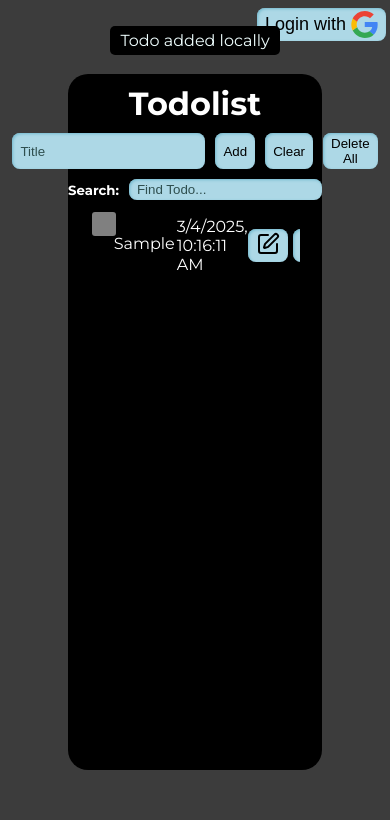
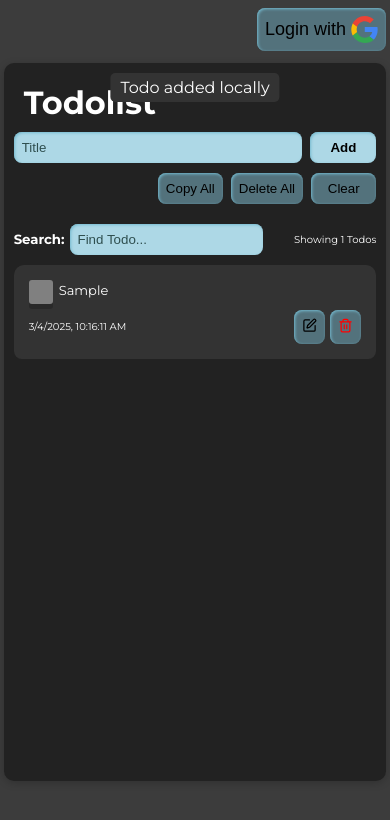
Before and after one commit to Gautam7352/algoTodoList, a React (Vite) app in the folder crud-frontend/: page / in a window 390 px wide. Both pictures are taken after typing "Sample" into the empty fields and a click on the input "Add". Shown: the top 820 px of the page. Built offline with nearby package versions, Linux system fonts and the light colour scheme; no server answers.

Commit message:
ui/copybtn

```diff
--- a/crud-frontend/src/components/Todos.jsx
+++ b/crud-frontend/src/components/Todos.jsx
@@ -1,7 +1,8 @@
 import React from "react";
 import useTodos from "../utils/useTodos";
 import Loading from "./Loading";
-import { SquarePen,Trash2,X } from 'lucide-react';
+import { SquarePen, Trash2, X } from "lucide-react";
+
 const Todos = () => {
   const {
     filteredTodos,
@@ -19,12 +20,13 @@ const Todos = () => {
     deleteTodo,
     deleteAllTodos,
     toggleCompletion,
+    copyAllTodos
   } = useTodos();
 
   return (
     <div className="todos">
-      {msg&&<div className="message">{msg}</div>}
-      {loading&&<div className="progressBar"></div>}
+      {msg && <div className="message">{msg}</div>}
+      {loading && <div className="progressBar"></div>}
       <h1>Todolist</h1>
       <form
         onSubmit={(e) => {
@@ -32,7 +34,10 @@ const Todos = () => {
           else addTodo(e);
         }}
       >
+        <div className="todoinput">
+
         <input
+          id="todoInput"
           autoComplete="true"
           placeholder="Title"
           type="text"
@@ -40,17 +45,24 @@ const Todos = () => {
           onChange={(e) => setInput(e.target.value)}
           required
           />
-        <input type="submit" value={updateId ? "Update" : "Add"} />
-        <button type="button" onClick={() => {setInput("");setUpdateId(null)}}>
+        <input
+          id="addBtn"
+        type="submit" value={updateId ? "Update" : "Add"} />
+          </div>
+        <div className="moreOptions">
+          <button id="copyAll" type="button" onClick={copyAllTodos} title="Copy whole todolist with formatting.">Copy All</button>
+          <button id="deleteAll" type="button" onClick={deleteAllTodos}>
+            Delete All
+          </button>
+          <button id="clearBtn" type="button" onClick={() => { setInput(""); setUpdateId(null); }}>
             {updateId ? "Cancel" : "Clear"}
           </button>
-        <button type="button" onClick={deleteAllTodos}>
-          Delete All
-        </button>
+        </div>
       </form>
+      <div className="search-container">
 
           <div className="search">
-        <h5>Search: </h5>
+            <h5>Search:</h5>
             <input
               type="text"
               placeholder="Find Todo..."
@@ -63,48 +75,43 @@ const Todos = () => {
               </button>
             )}
           </div>
-
+          <div className="todoCount">Showing {filteredTodos.length} Todos</div>
+        </div>
 
       <div className="todolist-container">
         {loading ? (
           <Loading />
-        ) : (
-          <table>
-            <tbody>
-              {filteredTodos?.length ? (
+        ) : filteredTodos?.length ? (
           filteredTodos.map((todo) => (
-                  <tr key={todo._id} className="todo">
-                    <td>
+            <div key={todo._id} className="todo-item">
+              <div className="todo-header">
                 <label className="check">
                   <input
                     type="checkbox"
                     checked={todo.completed}
-                          onChange={() =>
-                            toggleCompletion(todo._id, todo.completed)
-                          }
+                    onChange={() => toggleCompletion(todo._id, todo.completed)}
                   />
                   <div className="box"></div>
                 </label>
-                    </td>
-                    <td>{todo.title}</td>
-                    <td>
-                      <span>{new Date(todo.time).toLocaleString()}</span>
-                      <p className="todo-options">
-                        <button onClick={() => editTodo(todo._id)}><SquarePen color="black" /></button>
-                        <button onClick={() => deleteTodo(todo._id)}><Trash2 color="red" /></button>
-                      </p>
-                    </td>
-                  </tr>
+                <div className="todo-title">{todo.title}</div>
+              </div>
+              <div className="todo-footer">
+                <span className="todoDate">
+                  {new Date(todo.time).toLocaleString()}
+                </span>
+                <div className="todo-options">
+                  <button onClick={() => editTodo(todo._id)}>
+                    <SquarePen color="black" />
+                  </button>
+                  <button onClick={() => deleteTodo(todo._id)}>
+                    <Trash2 color="red" />
+                  </button>
+                </div>
+              </div>
+            </div>
           ))
         ) : (
-                <tr>
-                  <td style={{ textAlign: "center" }}>
-                    {"No Todo Added..."}
-                  </td>
-                </tr>
-              )}
-            </tbody>
-          </table>
+          <div className="no-todos">No Todo Added...</div>
         )}
       </div>
     </div>
--- a/crud-frontend/src/index.css
+++ b/crud-frontend/src/index.css
@@ -11,9 +11,33 @@ body {
   padding: 0;
 
 }
-::-webkit-scrollbar{
-  opacity: 0;
+/* For Firefox */
+* {
+  scrollbar-width: thin;
+  scrollbar-color: lightblue #222;
 }
+
+/* For Chrome, Edge, and Safari */
+::-webkit-scrollbar {
+  width: 8px; /* Width of the scrollbar */
+  height: 8px;
+}
+
+::-webkit-scrollbar-track {
+  background: #222; /* Background of the scrollbar track */
+  border-radius: 10px;
+}
+
+::-webkit-scrollbar-thumb {
+  background-color: lightblue; /* Color of the scrollbar thumb */
+  border-radius: 10px;
+  border: 2px solid #222; /* Creates a padding around thumb */
+}
+
+::-webkit-scrollbar-thumb:hover {
+  background-color: lightblue; /* Change on hover */
+}
+
 ::placeholder{
   color:darkslategrey;
 }
@@ -25,148 +49,217 @@ body {
   font-size: large;
   font-weight: 600px;
 }
-.todos{
-  width: 60%;
-  height: 80%;
-  background-color: black;
-  border-radius: 20px;
-  color: white;
-  justify-content: start;
-  align-items: center;
-  display: flex;
-  flex-direction: column;
-  padding: 10px;
-  gap: 10px;
-  position:relative;
+.todos {
+  width: 90%;
+  max-width: 600px;
+  margin: 20px auto;
+  background-color: #222;
+  color: #fff;
+  border-radius: 10px;
+  padding: 20px;
+  box-shadow: 0 2px 8px rgba(0, 0, 0, 0.2);
+  position: relative;
 }
-.progressBar{
-  position: absolute;
-  top: 0;
-  left: 17px;
-  width: 96%;
+
+.message {
+  position:absolute;
+  left: 50%;
+  transform: translateX(-50%);
+  padding: 5px 10px;
+  text-align: center;
+  background-color: #333;
+  border-radius: 5px;
+}
+
+.progressBar {
+  height: 4px;
+  width: 100%;
   background-color: #40c540;
-  height: 1px;
-  border-radius: 20px;
-  animation: progressAnime 0.2s ease-in ;
+  margin-bottom: 10px;
+  border-radius: 2px;
+  animation: progressAnime 0.2s ease-in;
 }
+
 @keyframes progressAnime {
-  form{
-    width: 10%;
+  from {
+    width: 0%;
   }
-  to{
-    width: 96%;
+  to {
+    width: 100%;
   }
 }
-form{
+
+form {
   display: flex;
+  /* align-items: center; */
+  flex-direction: column;
   gap: 10px;
+  margin-bottom: 20px;
 }
-.message{
-  position: absolute;
-  top: -7%;
-  z-index: 100;
-  background-color: black;
-  color: azure;
-  border-radius: 5px;
-  padding: 5px 10px;
+.todoinput{
+  display: flex;
+  justify-content: space-between;
 }
-input, button{
-  padding: 3px 8px;
+#todoInput{
+  width: 85%;
+}
+#addBtn{
+  width: 11%;
+  font-weight: bold;
+}
+.moreOptions{
+  display: flex;
+  justify-content: end;
+  gap: 0.5em;
+}
+#clearBtn{
+  width: 11%;
+}
+input, button {
+   padding:  8px;
   border-radius: 8px;
   background-color: lightblue;
   border:none;
   box-shadow: inset 1px 1px 3px rgb(116, 186, 207);
+}
 
-  /* 1px solid lavenderblush; */
+button {
+  cursor: pointer;
+  background-color: rgb(83, 114, 124);
 }
-button{
+.search-container{
+  display: flex;
+  justify-content: space-between;
+  align-items: center;
+  margin-bottom: 10px;
+}
+.search {
+  display: flex;
+  align-items: center;
+  gap: 5px;
+}
+
+.clearSearch {
+  border: none;
   cursor: pointer;
 }
-.search{
+
+.todolist-container {
+  overflow-y: auto;
+  width: 100%;
+  height: 60vh;
   display: flex;
-  gap: 10px;
-  align-items: center;
-}
-.clearSearch{
-  padding: 0;
-  opacity: 1;
-  animation: fadeIn 0.8s ease-in ;
-}
-
-.todolist-container{
-  width: 90%;
-  max-height:100%;
-  overflow-y: auto;
-}
-table{
-  width: 100%;
-  border: none;
-}
-.todo{
-  width: 100%;
-  animation: slideUp ease-in ;
-  animation-duration: 0.3s;
-
-}
-tr{
-  transition: all 0.2s ease-in-out;
-}
-tr:hover{
-  background-color: rgba(169, 169, 169, 0.541);
-  color: black;
-
-  cursor: pointer;
-}
-tr td:nth-child(1){
-  display: flex;
-  justify-content: center;
-  align-items: center;
-}
-
-tr td:nth-child(2){
-  width: 55%;
-}
-
-tr td:nth-child(3){
-  display:flex;
-  justify-content: space-between;
-  align-items: center;
+  flex-direction: column;
+  gap: 15px;
+  border-radius: 10px;
 
 }
 
-.todo-options{
+.todo-item {
+  background-color: #333;
+  padding: 15px;
+  border-radius: 8px;
+}
+
+.todo-header {
   display: flex;
-  justify-content: end;
-  gap: 5px;
+  align-items: center;
+  gap: 10px;
+}
+
+.check {
+  position: relative;
+  width: 20px;
+  height: 20px;
+}
+
+.check input {
+  position: absolute;
+  opacity: 0;
+}
+
+.check .box {
+  width: 100%;
+  height: 100%;
+  background-color: gray;
+  border-radius: 3px;
+}
+
+.todo-title {
+  flex: 1;
+}
+
+.todo-footer {
+  display: flex;
+  justify-content: space-between;
+  align-items: center;
+  margin-top: 10px;
+  font-size: 0.9em;
+}
+
+.todo-options button {
+  border: none;
+  cursor: pointer;
+  margin-left: 5px;
+}
+
+.no-todos {
+  text-align: center;
+  padding: 20px;
+  background-color: #444;
+  border-radius: 5px;
 }
 
 
-@keyframes fadeIn {
-  from{
-    opacity: 0;
+@media (max-width:450px) {
+  .todos{
+  width: 93%;
+  padding: 10px;
+
   }
-  to{
-    opacity: 1;
+  .todos h1{
+    margin: 10px ;
+  }
+  .todo{
+    background-color: #0e3b0e;
+    width: 100%;
+
+  }
+  .todoinput{
+    gap: 0.5em;
+  }
+  #addBtn{
+    width: 20%;
+  }
+  #clearBtn{
+    width: 18%;
+  }
+  .todolist-container{
+    width: 100%;
+  }
+
+  .todoCount{
+    font-size:x-small;
+  }
+  .todo-title{
+    font-size: small;
+  }
+
+  .todo-menu{
+    background-color: #396d39;
+  }
+  .todoDate{
+    font-size:x-small;
+  }
+  .todo-options{
+    flex-direction: column;
+    gap: 1px;
+  }
+  .todo-options button svg{
+    width: 15px;
+    height: 15px;
   }
 }
-@keyframes scaleIn {
-  from{
-    scale: 0;
-  }
-  to{
-    scale: 100%;
-  }
-}
-@keyframes slideUp {
-  from{
-    transform: translateY(20%);
-  }
-  to{
-    transform: translateY(0%);
-
-  }
-}
-
 
 
 /* checkbox animation */
@@ -217,3 +310,31 @@ tr td:nth-child(3){
     }
   }
 }
+
+/* other animations */
+
+@keyframes fadeIn {
+  from{
+    opacity: 0;
+  }
+  to{
+    opacity: 1;
+  }
+}
+@keyframes scaleIn {
+  from{
+    scale: 0;
+  }
+  to{
+    scale: 100%;
+  }
+}
+@keyframes slideUp {
+  from{
+    transform: translateY(20%);
+  }
+  to{
+    transform: translateY(0%);
+
+  }
+}
--- a/crud-frontend/src/utils/useTodos.js
+++ b/crud-frontend/src/utils/useTodos.js
@@ -198,6 +198,45 @@ const useTodos = () => {
       setMsg("Todo completion updated locally");
     }
   };
+  // const copyAllTodos = () => {
+  //   const toCopy = filteredTodos.map((todo, index) =>
+  //     `${index + 1}). ${todo.completed ? '(done)   ' : '(pending)'} ${todo.title}`
+  //   ).join("\n"); // Join array elements into a string with new lines
+
+  //   alert(toCopy);
+  // };
+  // optimized
+  const copyAllTodos = () => {
+    if (!filteredTodos.length) {
+      alert("No todos to copy!");
+      return;
+    }
+
+    // Define column widths
+    const indexWidth = 5; // Space for index numbers
+    const statusWidth = 10; // Space for status (done/pending)
+    const titleWidth = 30; // Space for title (adjust as needed)
+
+    // Header row (optional)
+    const header = "No.  | Status     | Title\n" + "-".repeat(indexWidth + statusWidth + titleWidth);
+
+    // Format each todo into aligned columns
+    const toCopy = filteredTodos
+      .map((todo, index) =>
+        `${(index + 1).toString().padEnd(indexWidth)}| ` +
+        `${(todo.completed ? "✅ Done" : "⏳ Pending").padEnd(statusWidth)}| ` +
+        `${todo.title.padEnd(titleWidth)}`
+      )
+      .join("\n");
+
+    // Copy to clipboard
+    const formattedText = `${header}\n${toCopy}`;
+    navigator.clipboard.writeText(formattedText)
+      .then(() => setMsg("Todos copied to clipboard!"))
+      .catch((err) => alert("Failed to copy: " + err));
+  };
+
+
 
   return {
     todolist,
@@ -216,6 +255,7 @@ const useTodos = () => {
     deleteTodo,
     deleteAllTodos,
     toggleCompletion,
+    copyAllTodos
   };
 };
 
```
Lines whose indentation alone changed are shown as unchanged.
